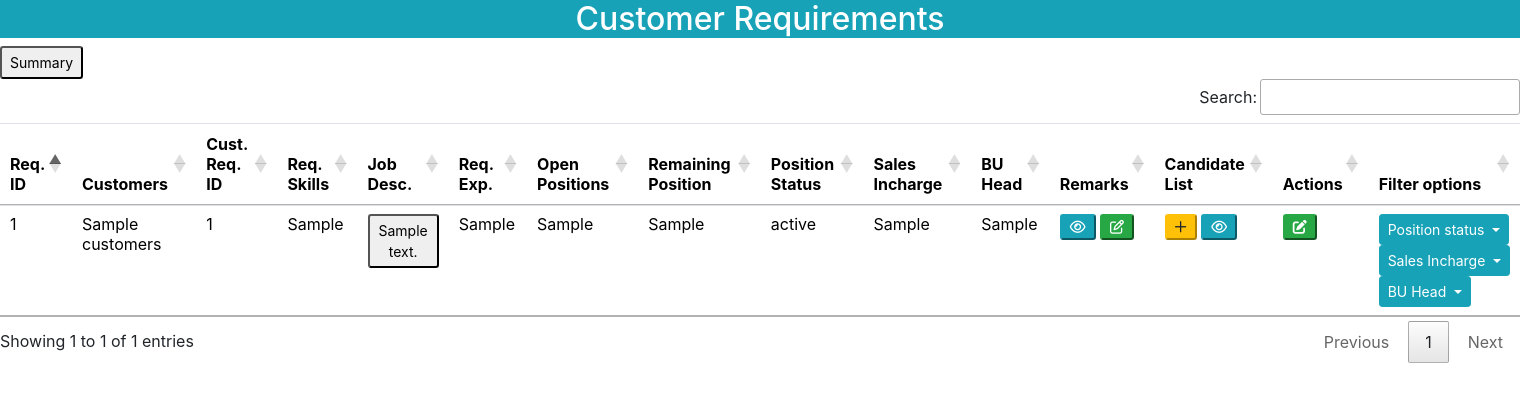
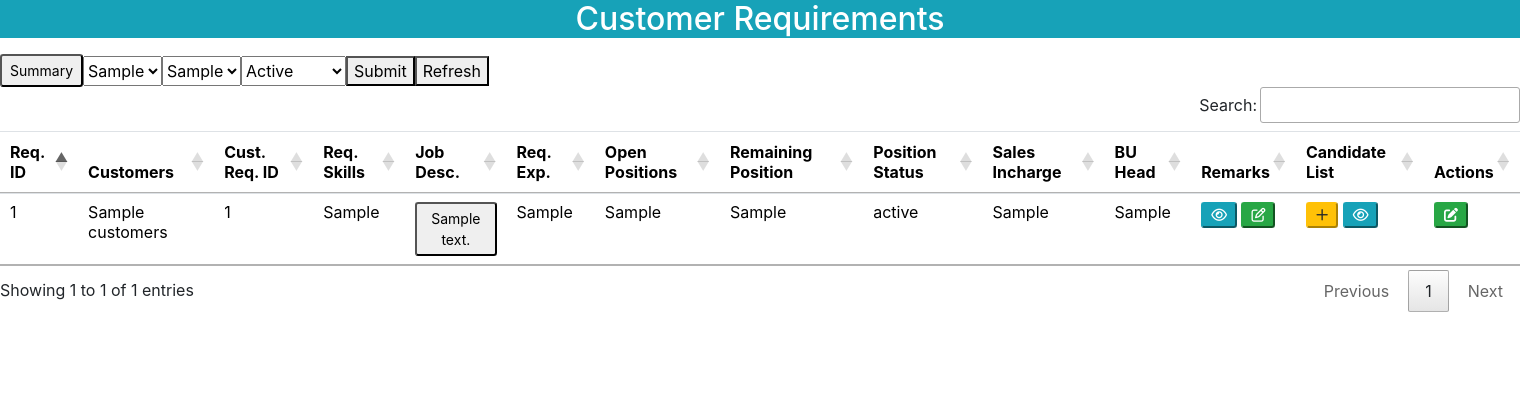
Before and after one commit to TaranGovindMenon/Leadsoc_interns, a Django app: template emp_data/templates/show_cust_requirements.html in a window 1520 px wide. Shown: the part 70-472 px from the top of the page. Run offline with Django 3.2, Linux system fonts and the light colour scheme; the template is opened without the code that fills it: most values are stand-ins (such as "Sample title", 1, 10 or a date in 2020); some libraries are stand-ins or nearby versions.

Commit message:
Proper Dropdown menu was created

```diff
--- a/emp_data/templates/show_cust_requirements.html
+++ b/emp_data/templates/show_cust_requirements.html
@@ -20,11 +20,44 @@
         <h2 class="bg-info text-white">Customer Requirements</h2>
     </div>
 </center>
-<button class="btn-sm" onclick="location.href='/summary'">Summary</button>
+
 <script src="https://code.jquery.com/jquery-3.6.0.min.js"></script>
 <link rel="stylesheet" type="text/css" href="https://cdn.datatables.net/1.10.25/css/jquery.dataTables.css">
 <script type="text/javascript" charset="utf8" src="https://cdn.datatables.net/1.10.25/js/jquery.dataTables.js"></script>
-
+<div class="form-inline">
+<div class="text-center mt-2 d-flex justify-content-left">
+<button class="btn-sm" onclick="location.href='/summary'">Summary</button>
+</div>
+<div class="text-center mt-2 d-flex justify-content-center">
+    <select name="buhead" id="buhead">
+        {% for val in bu_head %}
+        <option value="{{val.eFname}}">{{val.eFname}}</option>
+        {% endfor %}
+    </select>
+    <select name="saleslist" id="sales">
+        {% for val in sales_incharge %}
+        <option value="{{val.eFname}}">{{val.eFname}}</option>
+        {% endfor %}
+    </select>
+    <select name="statuslist" id="status">
+        <option value="Active">Active</option>
+        <option value="Non Active">Non Active</option>
+    </select>
+    <button class="go-btn" type="submit" onClick="window.location.href = getLink()">Submit</button>
+</div>
+<script>
+    function getLink(){
+        var buhead=document.querySelector("#buhead").value;
+        var salesincharge=document.querySelector("#sales").value;
+        var status=document.querySelector("#status").value;
+        var url = '/filter/' + encodeURIComponent(buhead) + '/' + encodeURIComponent(salesincharge) + '/' + encodeURIComponent(status);
+        return url;
+    }
+</script>
+<div class="text-center mt-2 d-flex justify-content-center">
+<button class="go-btn" type="submit" onclick="location.href='/show_cust_requirements'">Refresh</button>
+</div>
+</div>
 <table class="table" id="example">
     <thead class="badge-info text-white">
         <tr>
@@ -43,7 +76,6 @@
             <th>Remarks</th>
             <th>Candidate List</th>
             <th>Actions</th>
-            <th>Filter options</th>
         </tr>
         </tr>
     </thead>
@@ -279,53 +311,6 @@
                             </div>
                         </div>
                     </div>
-                <td>
-
-                    <div class="dropdown">
-                        <button class="btn btn-sm btn-info dropdown-toggle" type="button" id="DropDown{{values.eFname}}"
-                            data-toggle="dropdown" aria-haspopup="true" aria-expanded="false">
-                            Position status
-                        </button>
-                        <div class="dropdown-menu" aria-labelledby="dropdownMenuButton" id="menu{{values.eFname}}">
-                            <a class="dropdown-item"
-                                href="/cust_req_dropdown/PA{{val.Customer_Requirement_id}}">Active</a>
-                            <a class="dropdown-item"
-                                href="/cust_req_dropdown/PH{{val.Customer_Requirement_id}}">Hold</a>
-                            <a class="dropdown-item"
-                                href="/cust_req_dropdown/PI{{val.Customer_Requirement_id}}">Inactive</a>
-                        </div>
-                    </div>
-
-                    <div class="dropdown">
-                        <button class="btn btn-sm btn-info dropdown-toggle" type="button" id="DropDown{{values.eFname}}"
-                            data-toggle="dropdown" aria-haspopup="true" aria-expanded="false">
-                            Sales Incharge
-                        </button>
-                        <div class="dropdown-menu" aria-labelledby="dropdownMenuButton" id="menu{{values.eFname}}">
-                            {% for value in sales_incharge %}
-                            <a class="dropdown-item"
-                                href="/cust_req_dropdown/S{{val.Customer_Requirement_id}}{{value.eFname}}">{{
-                                value.eFname }}</a>
-                            {% endfor %}
-
-                        </div>
-                    </div>
-
-                    <div class="dropdown">
-                        <button class="btn btn-sm btn-info dropdown-toggle" type="button" id="DropDown{{values.eFname}}"
-                            data-toggle="dropdown" aria-haspopup="true" aria-expanded="false">
-                            BU Head
-                        </button>
-                        <div class="dropdown-menu" aria-labelledby="dropdownMenuButton" id="menu{{values.eFname}}">
-                            {% for value in bu_head %}
-                            <a class="dropdown-item"
-                                href="/cust_req_dropdown/B{{val.Customer_Requirement_id}}{{value.eFname}}">{{
-                                value.eFname }}</a>
-                            {% endfor %}
-
-                        </div>
-                    </div>
-                </td>
         </tr>
         {% endfor %}
     </tbody>
--- a/management/urls.py
+++ b/management/urls.py
@@ -44,6 +44,7 @@ urlpatterns = [
 
    # customer requirements details
     path("show_cust_requirements", views.show_cust_requirements),#, name='show_cust_requirements'),
+    path('filter/<str:bu>/<str:sales>/<str:st>',views.filtered_cust_requirements),
     path("Buremarks/<int:cust_id>", views.Buremarks),
     path("cust_req_dropdown/<str:ref>", views.cust_req_dropdown),
 
```
Also changed, not shown: emp_data/views.py (+18 -3 lines).
